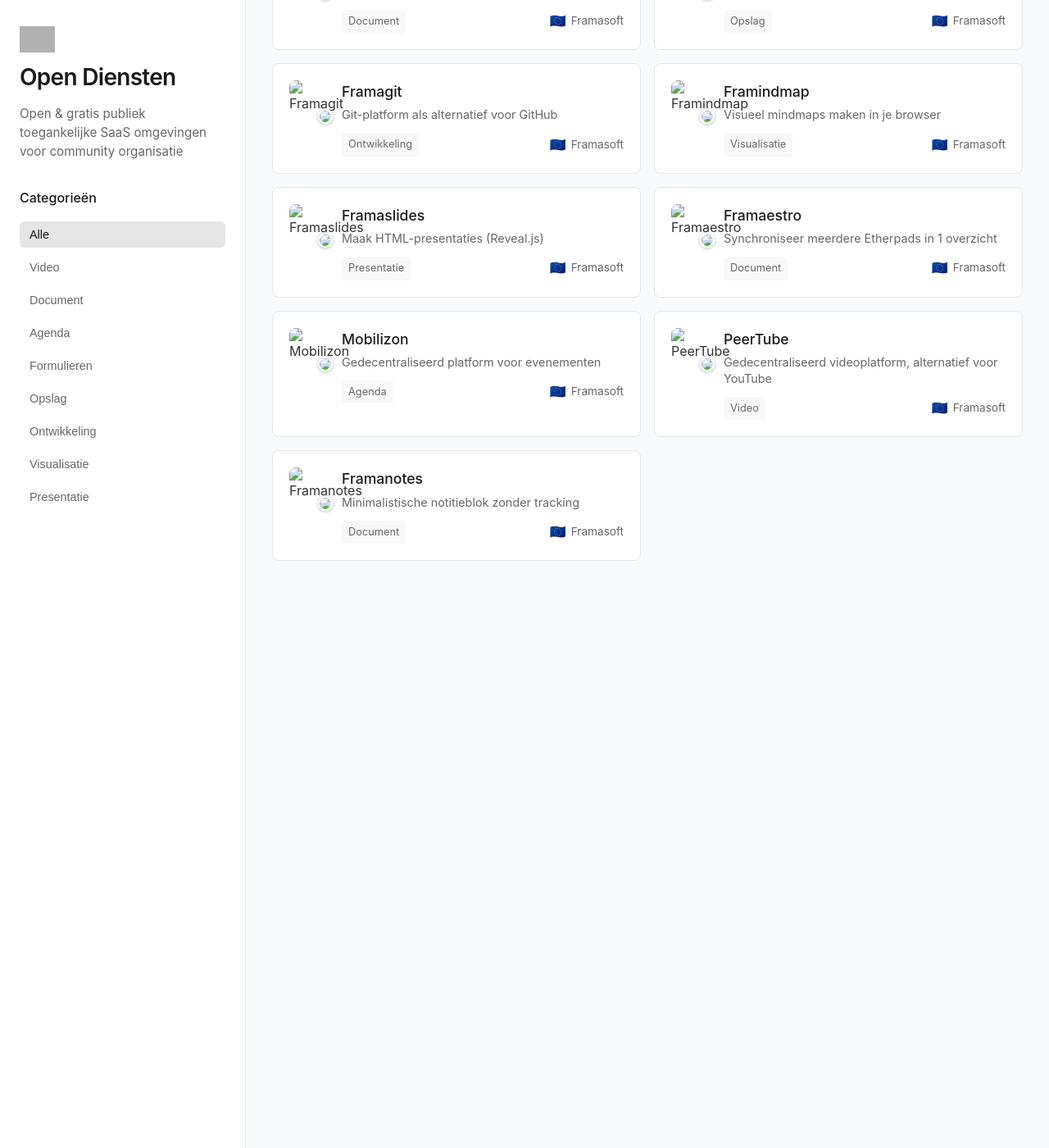
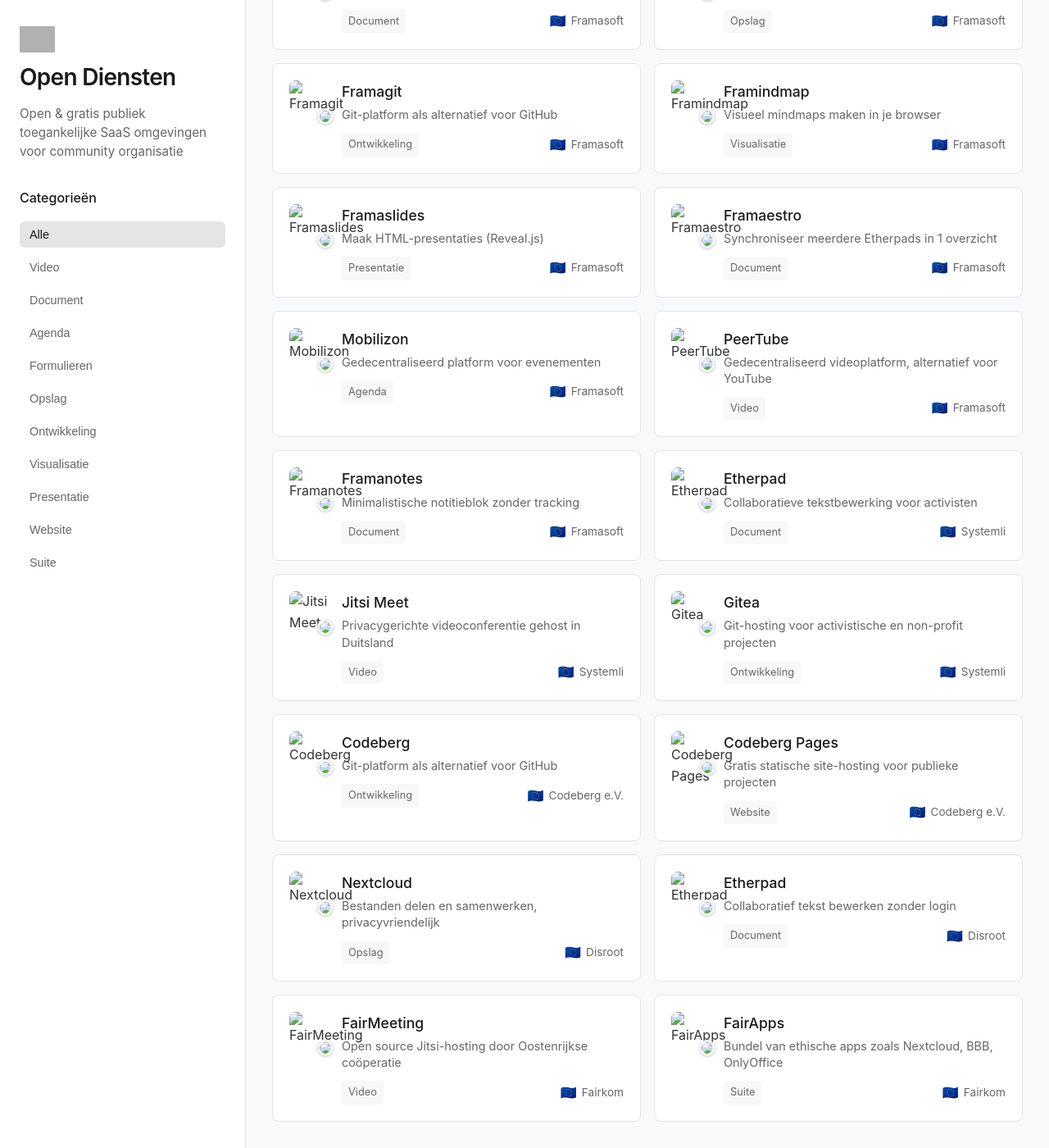
Before and after one commit to codefornl/OpenDienstenNL, a Jekyll site: the page built from index.md, in a window 1280 px wide and 1400 px high, scrolled down 729 px. Shown: the whole window at 82% size. Built offline with Jekyll 4.4.1, drawn with Linux system fonts in a browser that asks for light colours; before the commit the page ends 1445 px from its top, so only the background shows below that; grey boxes are pictures that could not be loaded.

Commit message:
Update diensten.yml

```diff
--- a/_data/diensten.yml
+++ b/_data/diensten.yml
@@ -2,6 +2,7 @@
 # YAML-bestand voor gebruik in Jekyll
 
 - naam: Jitsi Meet
+  software: Jitsi Meet
   aanbieder: Stichting Pleio
   aanbieder_favicon: https://www.google.com/s2/favicons?domain=pleio.nl&sz=64
   spoelkeuken_url: https://spoelkeuken.publicspaces.net/tool/Jitsi
@@ -14,6 +15,7 @@
   status: live
 
 - naam: Jitsi Meet
+  software: Jitsi Meet
   aanbieder: Bit.NL
   aanbieder_favicon: https://www.google.com/s2/favicons?domain=bit.nl&sz=64
   spoelkeuken_url: https://spoelkeuken.publicspaces.net/tool/Jitsi
@@ -26,6 +28,7 @@
   status: live
 
 - naam: Jitsi Meet
+  software: Jitsi Meet
   aanbieder: Jitsi
   aanbieder_favicon: https://www.google.com/s2/favicons?domain=jitsi.org&sz=64
   spoelkeuken_url: https://spoelkeuken.publicspaces.net/tool/Jitsi
@@ -38,6 +41,7 @@
   status: live
 
 - naam: Etherpad
+  software: Etherpad
   aanbieder: Riseup
   aanbieder_favicon: https://www.google.com/s2/favicons?domain=riseup.net&sz=64
   beschrijving: Etherpad omgeving beschikbaar gesteld door Riseup
@@ -49,6 +53,7 @@
   status: live
 
 - naam: Listmonk
+  software: Listmonk
   beschrijving: Open source nieuwsbriefdienst
   categorie: nieuwsbrief
   url: https://listmonk.app/
@@ -58,6 +63,7 @@
   status: disabled
 
 - naam: Plone
+  software: Plone
   beschrijving: Veilig en gebruiksvriendelijk CMS
   categorie: website
   url: https://plone.com/cloud
@@ -67,6 +73,7 @@
   status: disabled
 
 - naam: Element
+  software: Element
   beschrijving: Beveiligde chat op basis van Matrix
   categorie: chat
   url: https://element.io/
@@ -76,6 +83,7 @@
   status: disabled
 
 - naam: Excalidraw
+  software: Excalidraw
   beschrijving: Virtuele whiteboard voor schetsen
   categorie: whiteboard
   url: https://excalidraw.com/
@@ -85,6 +93,7 @@
   status: disabled
 
 - naam: TLDraw
+  software: TLDraw
   beschrijving: Very good free whiteboard
   categorie: whiteboard
   url: https://www.tldraw.com/
@@ -94,6 +103,7 @@
   status: disabled
 
 - naam: CryptPad
+  software: CryptPad
   beschrijving: Veilige en versleutelde documenten
   categorie: document
   url: https://cryptpad.fr/
@@ -103,6 +113,7 @@
   status: disabled
 
 - naam: Framadate
+  software: Framadate
   beschrijving: Open source planning en agenda
   categorie: agenda
   url: https://framadate.org/
@@ -112,6 +123,7 @@
   status: disabled
 
 - naam: Taiga
+  software: Taiga
   beschrijving: Open source projectmanagement
   categorie: project
   url: https://taiga.io/
@@ -121,6 +133,7 @@
   status: disabled
 
 - naam: Nextcloud
+  software: Nextcloud
   beschrijving: Veilige bestandsopslag en -deling
   categorie: opslag
   url: https://nextcloud.com/
@@ -130,6 +143,7 @@
   status: disabled
 
 - naam: BigBlueButton
+  software: BigBlueButton
   beschrijving: Open source webconferentie platform
   categorie: video
   url: https://bigbluebutton.org/
@@ -139,6 +153,8 @@
   status: disabled
 
 - naam: OnlyOffice
+  software: OnlyOffice
+  aanbieder: Ascensio System SIA
   beschrijving: Online documentbewerking en samenwerking
   categorie: document
   url: https://www.onlyoffice.com/
@@ -148,6 +164,8 @@
   status: disabled
 
 - naam: Rocket.Chat
+  software: Rocket.Chat
+  aanbieder: Rocket.Chat
   beschrijving: Open source team communicatie
   categorie: chat
   url: https://rocket.chat/
@@ -157,6 +175,7 @@
   status: disabled
 
 - naam: OpenBoard
+  software: OpenBoard
   beschrijving: Open source interactief whiteboard
   categorie: whiteboard
   url: https://openboard.ch/
@@ -166,6 +185,7 @@
   status: disabled
 
 - naam: Wekan
+  software: Wekan
   beschrijving: Open source kanban board
   categorie: project
   url: https://wekan.github.io/
@@ -175,6 +195,7 @@
   status: disabled
 
 - naam: Framapad
+  software: Etherpad
   aanbieder: Framasoft
   aanbieder_favicon: https://www.google.com/s2/favicons?domain=framasoft.org&sz=64
   beschrijving: Collaboratief tekst bewerken zonder login
@@ -186,6 +207,7 @@
   status: live
 
 - naam: Framacalc
+  software: Framacalc
   aanbieder: Framasoft
   aanbieder_favicon: https://www.google.com/s2/favicons?domain=framasoft.org&sz=64
   beschrijving: Online spreadsheet, direct bruikbaar
@@ -197,6 +219,7 @@
   status: live
 
 - naam: Framadate
+  software: Framadate
   aanbieder: Framasoft
   aanbieder_favicon: https://www.google.com/s2/favicons?domain=framasoft.org&sz=64
   beschrijving: Doodle-alternatief voor plannen zonder account
@@ -208,6 +231,7 @@
   status: live
 
 - naam: Framaforms
+  software: Framaforms
   aanbieder: Framasoft
   aanbieder_favicon: https://www.google.com/s2/favicons?domain=framasoft.org&sz=64
   beschrijving: Formulieren maken à la Google Forms
@@ -219,6 +243,7 @@
   status: live
 
 - naam: Framaestro
+  software: Framaestro
   aanbieder: Framasoft
   aanbieder_favicon: https://www.google.com/s2/favicons?domain=framasoft.org&sz=64
   beschrijving: Beheer meerdere pads tegelijk
@@ -230,6 +255,7 @@
   status: live
 
 - naam: Framadrop
+  software: Framadrop
   aanbieder: Framasoft
   aanbieder_favicon: https://www.google.com/s2/favicons?domain=framasoft.org&sz=64
   beschrijving: Versleutelde bestandsdeling zonder login
@@ -241,6 +267,7 @@
   status: live
 
 - naam: Framagit
+  software: Framagit
   aanbieder: Framasoft
   aanbieder_favicon: https://www.google.com/s2/favicons?domain=framasoft.org&sz=64
   beschrijving: Git-platform als alternatief voor GitHub
@@ -252,6 +279,7 @@
   status: live
 
 - naam: Framindmap
+  software: Framindmap
   aanbieder: Framasoft
   aanbieder_favicon: https://www.google.com/s2/favicons?domain=framasoft.org&sz=64
   beschrijving: Visueel mindmaps maken in je browser
@@ -263,6 +291,7 @@
   status: live
 
 - naam: Framaslides
+  software: Framaslides
   aanbieder: Framasoft
   aanbieder_favicon: https://www.google.com/s2/favicons?domain=framasoft.org&sz=64
   beschrijving: Maak HTML-presentaties (Reveal.js)
@@ -274,6 +303,7 @@
   status: live
 
 - naam: Framaestro
+  software: Framaestro
   aanbieder: Framasoft
   aanbieder_favicon: https://www.google.com/s2/favicons?domain=framasoft.org&sz=64
   beschrijving: Synchroniseer meerdere Etherpads in 1 overzicht
@@ -285,6 +315,7 @@
   status: live
 
 - naam: Mobilizon
+  software: Mobilizon
   aanbieder: Framasoft
   aanbieder_favicon: https://www.google.com/s2/favicons?domain=mobilizon.org&sz=64
   beschrijving: Gedecentraliseerd platform voor evenementen
@@ -296,6 +327,7 @@
   status: live
 
 - naam: PeerTube
+  software: PeerTube
   aanbieder: Framasoft
   aanbieder_favicon: https://www.google.com/s2/favicons?domain=joinpeertube.org&sz=64
   beschrijving: Gedecentraliseerd videoplatform, alternatief voor YouTube
@@ -307,6 +339,7 @@
   status: live
 
 - naam: Framanotes
+  software: Framanotes
   aanbieder: Framasoft
   aanbieder_favicon: https://www.google.com/s2/favicons?domain=framasoft.org&sz=64
   beschrijving: Minimalistische notitieblok zonder tracking
@@ -316,3 +349,111 @@
   eu_hosting: true
   zelf_hosten: false
   status: live
+
+- naam: Etherpad
+  software: Etherpad
+  aanbieder: Systemli
+  aanbieder_favicon: https://www.google.com/s2/favicons?domain=systemli.org&sz=64
+  beschrijving: Collaboratieve tekstbewerking voor activisten
+  categorie: document
+  url: https://pad.systemli.org/
+  favicon: https://www.google.com/s2/favicons?domain=systemli.org&sz=64
+  eu_hosting: true
+  zelf_hosten: true
+  status: live
+
+- naam: Jitsi Meet
+  software: Jitsi Meet
+  aanbieder: Systemli
+  aanbieder_favicon: https://www.google.com/s2/favicons?domain=systemli.org&sz=64
+  beschrijving: Privacygerichte videoconferentie gehost in Duitsland
+  categorie: video
+  url: https://vc.systemli.org/
+  favicon: https://www.google.com/s2/favicons?domain=systemli.org&sz=64
+  eu_hosting: true
+  zelf_hosten: true
+  status: live
+
+- naam: Gitea
+  software: Gitea
+  aanbieder: Systemli
+  aanbieder_favicon: https://www.google.com/s2/favicons?domain=systemli.org&sz=64
+  beschrijving: Git-hosting voor activistische en non-profit projecten
+  categorie: ontwikkeling
+  url: https://git.systemli.org/
+  favicon: https://www.google.com/s2/favicons?domain=systemli.org&sz=64
+  eu_hosting: true
+  zelf_hosten: true
+  status: live
+
+- naam: Codeberg
+  software: Codeberg
+  aanbieder: Codeberg e.V.
+  aanbieder_favicon: https://www.google.com/s2/favicons?domain=codeberg.org&sz=64
+  beschrijving: Git-platform als alternatief voor GitHub
+  categorie: ontwikkeling
+  url: https://codeberg.org/
+  favicon: https://www.google.com/s2/favicons?domain=codeberg.org&sz=64
+  eu_hosting: true
+  zelf_hosten: true
+  status: live
+
+- naam: Codeberg Pages
+  software: Codeberg Pages
+  aanbieder: Codeberg e.V.
+  aanbieder_favicon: https://www.google.com/s2/favicons?domain=codeberg.org&sz=64
+  beschrijving: Gratis statische site-hosting voor publieke projecten
+  categorie: website
+  url: https://codeberg.page/
+  favicon: https://www.google.com/s2/favicons?domain=codeberg.page&sz=64
+  eu_hosting: true
+  zelf_hosten: false
+  status: live
+
+- naam: Nextcloud
+  software: Nextcloud
+  aanbieder: Disroot
+  aanbieder_favicon: https://www.google.com/s2/favicons?domain=disroot.org&sz=64
+  beschrijving: Bestanden delen en samenwerken, privacyvriendelijk
+  categorie: opslag
+  url: https://cloud.disroot.org/
+  favicon: https://www.google.com/s2/favicons?domain=cloud.disroot.org&sz=64
+  eu_hosting: true
+  zelf_hosten: true
+  status: live
+
+- naam: Etherpad
+  software: Etherpad
+  aanbieder: Disroot
+  aanbieder_favicon: https://www.google.com/s2/favicons?domain=disroot.org&sz=64
+  beschrijving: Collaboratief tekst bewerken zonder login
+  categorie: document
+  url: https://pad.disroot.org/
+  favicon: https://www.google.com/s2/favicons?domain=pad.disroot.org&sz=64
+  eu_hosting: true
+  zelf_hosten: true
+  status: live
+
+- naam: FairMeeting
+  software: FairMeeting
+  aanbieder: Fairkom
+  aanbieder_favicon: https://www.google.com/s2/favicons?domain=fairkom.eu&sz=64
+  beschrijving: Open source Jitsi-hosting door Oostenrijkse coöperatie
+  categorie: video
+  url: https://fairmeeting.net/
+  favicon: https://www.google.com/s2/favicons?domain=fairmeeting.net&sz=64
+  eu_hosting: true
+  zelf_hosten: true
+  status: live
+
+- naam: FairApps
+  software: FairApps
+  aanbieder: Fairkom
+  aanbieder_favicon: https://www.google.com/s2/favicons?domain=fairkom.eu&sz=64
+  beschrijving: Bundel van ethische apps zoals Nextcloud, BBB, OnlyOffice
+  categorie: suite
+  url: https://fairapps.net/
+  favicon: https://www.google.com/s2/favicons?domain=fairapps.net&sz=64
+  eu_hosting: true
+  zelf_hosten: true
+  status: live
```
